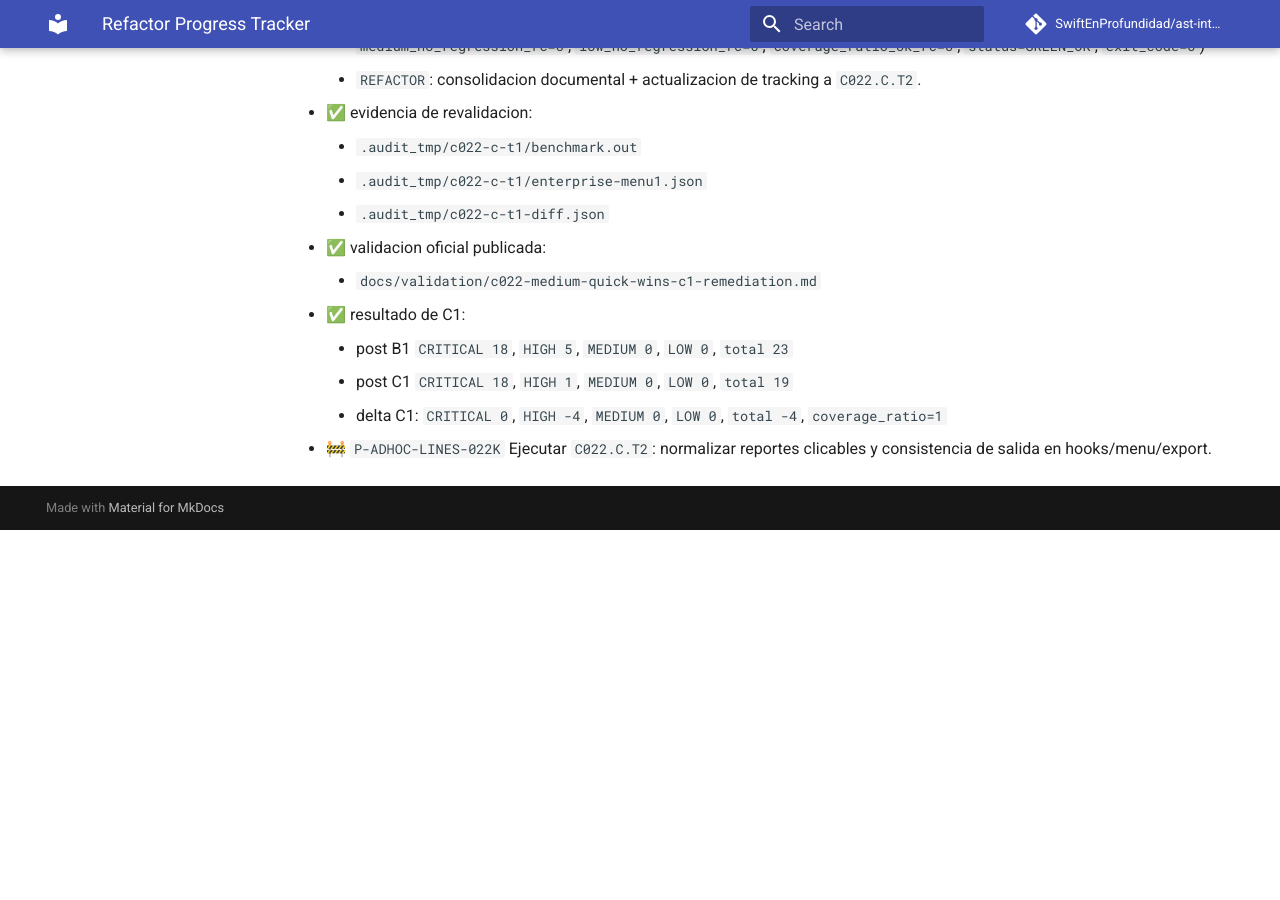
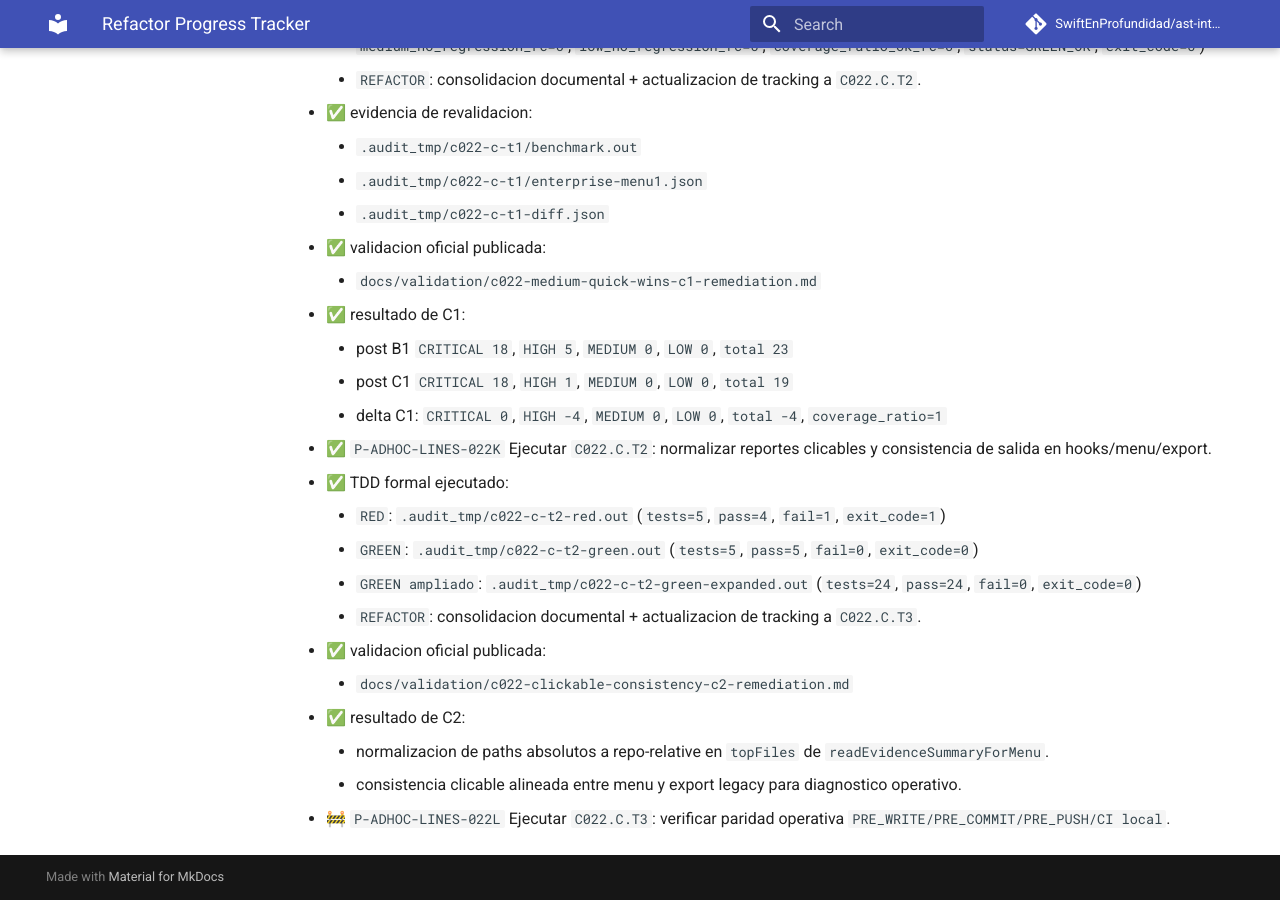
Before and after one commit to SwiftEnProfundidad/ast-intelligence-hooks, an MkDocs documentation site: the page built from docs/REFRACTOR_PROGRESS.md, in a window 1280 px wide and 900 px high, scrolled down 32243 px. Built offline with MkDocs 1.6.1 and Material for MkDocs 9.7.7, drawn with Linux system fonts in a browser that asks for light colours; comment, search, counter and statistics services are not loaded; before the commit the page ends 32773 px from its top, so only the background shows below that.

Commit message:
refactor(c022): close c2 clickable consistency
Cierra C022.C.T2 con TDD RED/GREEN/REFACTOR, normaliza topFiles absolutos a repo-relative y actualiza tracking oficial a C022.C.T3.

```diff
--- a/docs/REFRACTOR_PROGRESS.md
+++ b/docs/REFRACTOR_PROGRESS.md
@@ -944,4 +944,15 @@ Plan base visible para seguimiento previo y durante la implementacion.
     - post B1 `CRITICAL 18`, `HIGH 5`, `MEDIUM 0`, `LOW 0`, `total 23`
     - post C1 `CRITICAL 18`, `HIGH 1`, `MEDIUM 0`, `LOW 0`, `total 19`
     - delta C1: `CRITICAL 0`, `HIGH -4`, `MEDIUM 0`, `LOW 0`, `total -4`, `coverage_ratio=1`
-- 🚧 `P-ADHOC-LINES-022K` Ejecutar `C022.C.T2`: normalizar reportes clicables y consistencia de salida en hooks/menu/export.
+- ✅ `P-ADHOC-LINES-022K` Ejecutar `C022.C.T2`: normalizar reportes clicables y consistencia de salida en hooks/menu/export.
+  - ✅ TDD formal ejecutado:
+    - `RED`: `.audit_tmp/c022-c-t2-red.out` (`tests=5`, `pass=4`, `fail=1`, `exit_code=1`)
+    - `GREEN`: `.audit_tmp/c022-c-t2-green.out` (`tests=5`, `pass=5`, `fail=0`, `exit_code=0`)
+    - `GREEN ampliado`: `.audit_tmp/c022-c-t2-green-expanded.out` (`tests=24`, `pass=24`, `fail=0`, `exit_code=0`)
+    - `REFACTOR`: consolidacion documental + actualizacion de tracking a `C022.C.T3`.
+  - ✅ validacion oficial publicada:
+    - `docs/validation/c022-clickable-consistency-c2-remediation.md`
+  - ✅ resultado de C2:
+    - normalizacion de paths absolutos a repo-relative en `topFiles` de `readEvidenceSummaryForMenu`.
+    - consistencia clicable alineada entre menu y export legacy para diagnostico operativo.
+- 🚧 `P-ADHOC-LINES-022L` Ejecutar `C022.C.T3`: verificar paridad operativa `PRE_WRITE/PRE_COMMIT/PRE_PUSH/CI local`.
```
Also changed, not shown: docs/ENTERPRISE_EXECUTION_CYCLE_022.md (+9 -3 lines), docs/README.md (+1 -0 lines), docs/validation/README.md (+1 -0 lines), docs/validation/c022-clickable-consistency-c2-remediation.md (added, +71 -0 lines), 2 other files.
